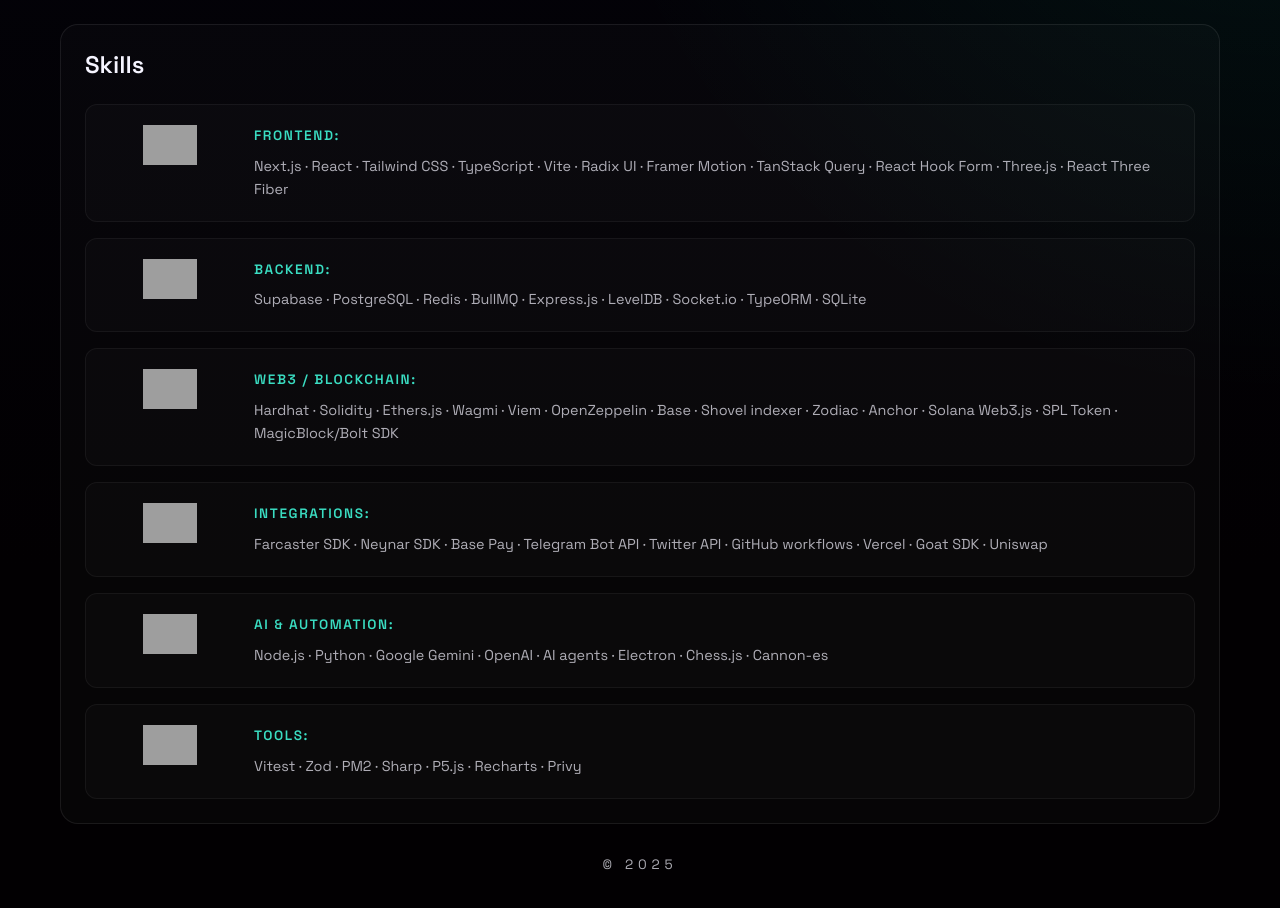
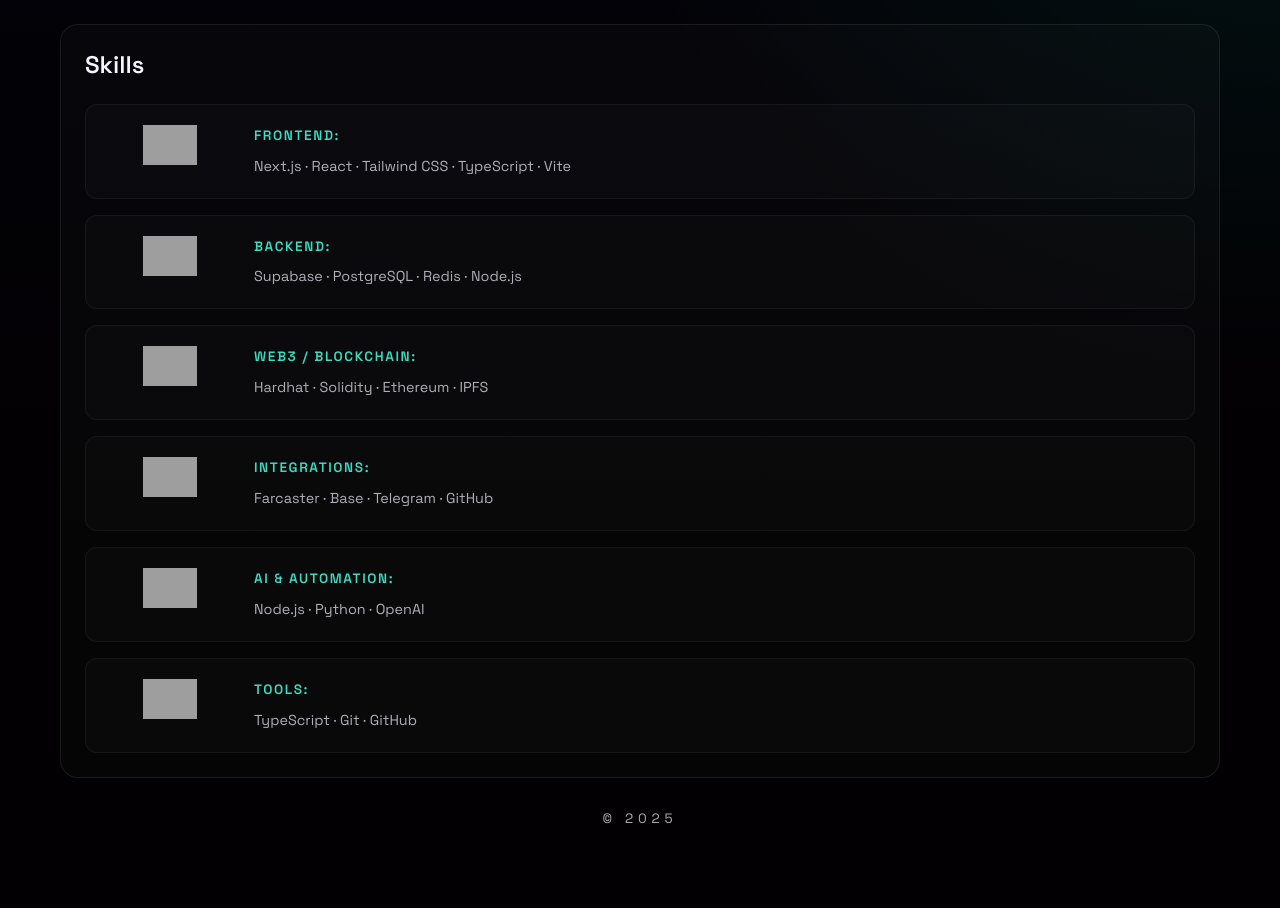
Before and after one commit to dutchiono/ionoi.eth.sucks, a website: page index.html in a window 1280 px wide. Shown: the part 320-1228 px from the top of the page. Drawn offline with Linux system fonts and the light colour scheme; grey boxes are pictures that could not be loaded.

Commit message:
Remove skills without icons, keep only skills with icons

```diff
--- a/index.html
+++ b/index.html
@@ -45,27 +45,27 @@
                     <div class="skills-list">
                         <div class="skill-row">
                             <img src="https://skillicons.dev/icons?i=nextjs,react,tailwindcss,typescript,vite" alt="Frontend">
-                            <span><strong>Frontend:</strong> Next.js · React · Tailwind CSS · TypeScript · Vite · Radix UI · Framer Motion · TanStack Query · React Hook Form · Three.js · React Three Fiber</span>
+                            <span><strong>Frontend:</strong> Next.js · React · Tailwind CSS · TypeScript · Vite</span>
                         </div>
                         <div class="skill-row">
                             <img src="https://skillicons.dev/icons?i=supabase,redis,postgres,nodejs" alt="Backend">
-                            <span><strong>Backend:</strong> Supabase · PostgreSQL · Redis · BullMQ · Express.js · LevelDB · Socket.io · TypeORM · SQLite</span>
+                            <span><strong>Backend:</strong> Supabase · PostgreSQL · Redis · Node.js</span>
                         </div>
                         <div class="skill-row">
                             <img src="https://skillicons.dev/icons?i=hardhat,solidity,ethereum,ipfs" alt="Web3">
-                            <span><strong>Web3 / Blockchain:</strong> Hardhat · Solidity · Ethers.js · Wagmi · Viem · OpenZeppelin · Base · Shovel indexer · Zodiac · Anchor · Solana Web3.js · SPL Token · MagicBlock/Bolt SDK</span>
+                            <span><strong>Web3 / Blockchain:</strong> Hardhat · Solidity · Ethereum · IPFS</span>
                         </div>
                         <div class="skill-row">
                             <img src="https://skillicons.dev/icons?i=farcaster,base,telegram,github" alt="Integration">
-                            <span><strong>Integrations:</strong> Farcaster SDK · Neynar SDK · Base Pay · Telegram Bot API · Twitter API · GitHub workflows · Vercel · Goat SDK · Uniswap</span>
+                            <span><strong>Integrations:</strong> Farcaster · Base · Telegram · GitHub</span>
                         </div>
                         <div class="skill-row">
                             <img src="https://skillicons.dev/icons?i=nodejs,python,openai" alt="AI">
-                            <span><strong>AI & Automation:</strong> Node.js · Python · Google Gemini · OpenAI · AI agents · Electron · Chess.js · Cannon-es</span>
+                            <span><strong>AI & Automation:</strong> Node.js · Python · OpenAI</span>
                         </div>
                         <div class="skill-row">
                             <img src="https://skillicons.dev/icons?i=typescript,git,github" alt="Tools">
-                            <span><strong>Tools:</strong> Vitest · Zod · PM2 · Sharp · P5.js · Recharts · Privy</span>
+                            <span><strong>Tools:</strong> TypeScript · Git · GitHub</span>
                         </div>
                     </div>
                 </div>
```
